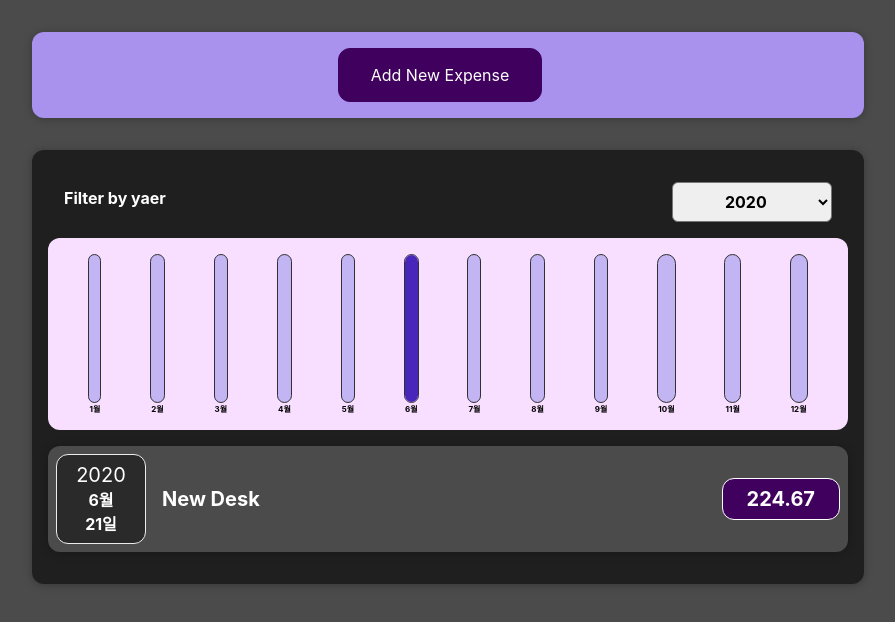
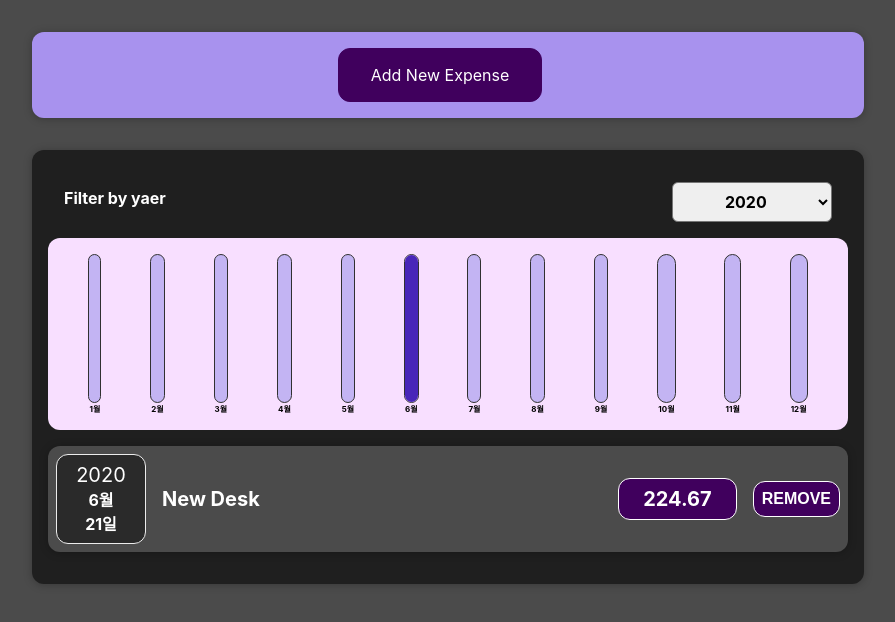
Before and after one commit to AnJuHwan/expence-tracker, a React (Create React App) app: page / in a window 1280 px wide. Shown: the top 622 px of the page, without its empty margins (192-1087 px from the left). Built offline with nearby package versions, Linux system fonts and the light colour scheme.

Commit message:
expense remove

```diff
--- a/src/App.jsx
+++ b/src/App.jsx
@@ -38,10 +38,14 @@ function App() {
     });
   };
 
+  const removeExpenseHandler = (expense) => {
+    setExpenses(expense);
+  };
+
   return (
     <>
       <NewExpense onAddExpense={addExpenseHandler} />
-      <Expenses expenses={expenses} />
+      <Expenses expenses={expenses} removeExpense={removeExpenseHandler} />
     </>
   );
 }
--- a/src/components/Expenses/ExpenseItem.jsx
+++ b/src/components/Expenses/ExpenseItem.jsx
@@ -3,7 +3,14 @@ import Card from '../UI/Card.jsx';
 import ExpenseDate from './ExpenseDate.jsx';
 import styles from './ExpenseItem.module.css';
 
-const ExpenseItem = ({ title, amount, date }) => {
+const ExpenseItem = ({ title, amount, date, removeExpense, expenses, id }) => {
+  const expenseRemove = () => {
+    const removeAfterExpenses = expenses.filter((expense) => {
+      return expense.id !== id;
+    });
+    removeExpense(removeAfterExpenses);
+  };
+
   return (
     <li>
       <Card className={styles['expense-item']}>
@@ -12,6 +19,11 @@ const ExpenseItem = ({ title, amount, date }) => {
         <div className={styles['expense-item__description']}>
           <h2>{title}</h2>
           <div className={styles['expense-item__price']}>{amount}</div>
+          <button
+            className={styles['expense-item__remove']}
+            onClick={expenseRemove}>
+            REMOVE
+          </button>
         </div>
       </Card>
     </li>
--- a/src/components/Expenses/ExpenseItem.module.css
+++ b/src/components/Expenses/ExpenseItem.module.css
@@ -35,6 +35,16 @@
   border-radius: 12px;
 }
 
+.expense-item__remove {
+  font-size: 1rem;
+  font-weight: bold;
+  color: white;
+  background-color: #40005d;
+  border: 1px solid white;
+  padding: 0.5rem;
+  border-radius: 12px;
+}
+
 @media (min-width: 580px) {
   .expense-item__description {
     flex-direction: row;
--- a/src/components/Expenses/Expenses.jsx
+++ b/src/components/Expenses/Expenses.jsx
@@ -6,7 +6,7 @@ import styles from './Expenses.module.css';
 import ExpensesChart from './ExpensesChart.jsx';
 import ExpensesList from './ExpensesList.jsx';
 
-const Expenses = ({ expenses }) => {
+const Expenses = ({ expenses, removeExpense }) => {
   const [filteredYear, setFiteredYear] = useState('2020');
   const filterChangeHandler = (selectedYear) => {
     setFiteredYear(selectedYear);
@@ -16,6 +16,10 @@ const Expenses = ({ expenses }) => {
     return expense.date.getFullYear().toString() === filteredYear;
   });
 
+  const removeExpenseHandler = (expense) => {
+    removeExpense(expense);
+  };
+
   return (
     <>
       <Card className={styles.expenses}>
@@ -24,7 +28,11 @@ const Expenses = ({ expenses }) => {
           onChangeFilter={filterChangeHandler}
         />
         <ExpensesChart expenses={filteredExpenses} />
-        <ExpensesList filteredExpenses={filteredExpenses} />
+        <ExpensesList
+          expenses={expenses}
+          filteredExpenses={filteredExpenses}
+          removeExpense={removeExpenseHandler}
+        />
       </Card>
     </>
   );
--- a/src/components/Expenses/ExpensesList.jsx
+++ b/src/components/Expenses/ExpensesList.jsx
@@ -2,7 +2,7 @@ import React from 'react';
 import ExpenseItem from './ExpenseItem';
 import styles from './ExpensesList.module.css';
 
-const ExpensesList = ({ filteredExpenses }) => {
+const ExpensesList = ({ filteredExpenses, removeExpense, expenses }) => {
   if (filteredExpenses.length === 0) {
     return (
       <h2 className={styles['expenses-list__fallback']}>Found No Expenses.</h2>
@@ -13,10 +13,13 @@ const ExpensesList = ({ filteredExpenses }) => {
     <ul className={styles['expenses-list']}>
       {filteredExpenses.map((expense) => (
         <ExpenseItem
+          id={expense.id}
+          expenses={expenses}
           key={expense.id}
           title={expense.title}
           amount={expense.amount}
           date={expense.date}
+          removeExpense={removeExpense}
         />
       ))}
     </ul>
--- a/src/components/chart/ChartBar.jsx
+++ b/src/components/chart/ChartBar.jsx
@@ -1,7 +1,7 @@
 import React from 'react';
 import styles from './ChartBar.module.css';
 
-const ChartBar = ({ label, key, value, maxValue }) => {
+const ChartBar = ({ label, value, maxValue }) => {
   let barFillHeight = '0%';
 
   if (maxValue > 0) {
```
